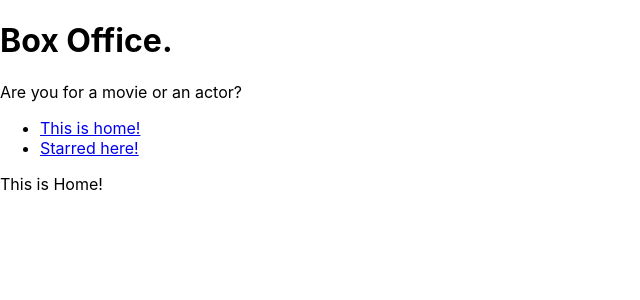
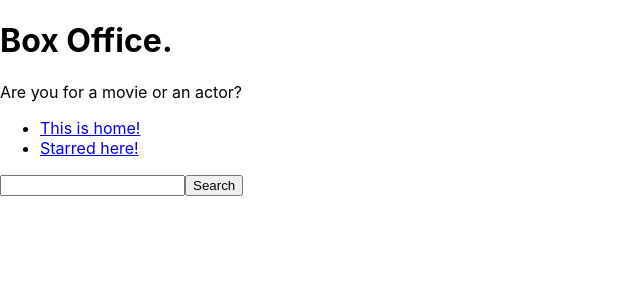
Before and after one commit to ybeliaev/box-office, a React (Create React App) app: page / in a window 1280 px wide. Shown: the top 300 px of the page, without its empty margins (0-640 px from the left). Built offline with nearby package versions, Linux system fonts and the light colour scheme.

Commit message:
add input & fetch results

```diff
--- a/src/pages/Home.jsx
+++ b/src/pages/Home.jsx
@@ -1,7 +1,42 @@
+import React, { useState } from "react";
 import MainPageLayout from "../components/MainPageLayout";
 
 const Home = () => {
-  return <MainPageLayout>This is Home!</MainPageLayout>;
+  const [input, setInput] = useState("");
+
+  const onInputChange = (e) => {
+    setInput(e.target.value);
+  };
+
+  const onSearch = () => {
+    // from https://www.tvmaze.com/api :
+    // https://api.tvmaze.com/search/shows?q=girls
+    fetch(`https://api.tvmaze.com/search/shows?q=${input}`)
+      .then((r) => r.json())
+      .then((result) => {
+        console.log(result);
+      });
+  };
+
+  const onKeyDown = (e) => {
+    if (e.keyCode === 13) {
+      onSearch();
+    }
+  };
+
+  return (
+    <MainPageLayout>
+      <input
+        type="text"
+        onChange={onInputChange}
+        onKeyDown={onKeyDown}
+        value={input}
+      />
+      <button type="button" onClick={onSearch}>
+        Search
+      </button>
+    </MainPageLayout>
+  );
 };
 
 export default Home;
```
